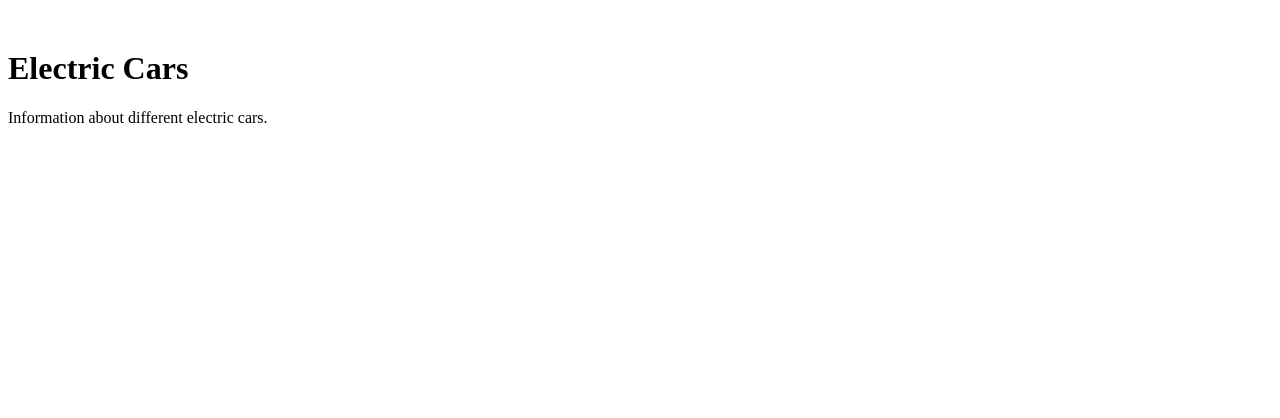
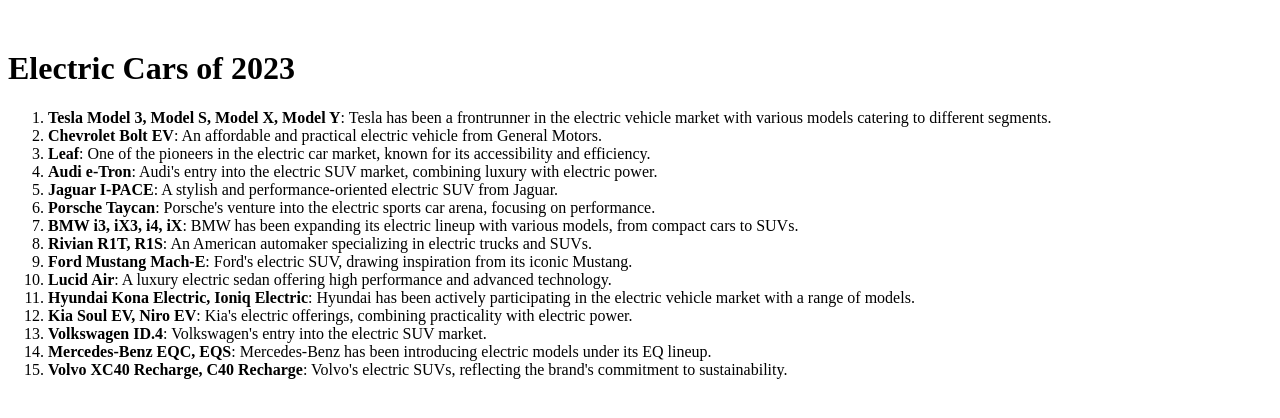
Before and after one commit to d-p1/Project-3-Group-3, a Flask app: page /cars in a window 1280 px wide. Shown: the top 418 px of the page. Run offline with Flask 3, Linux system fonts and the light colour scheme; some libraries are stand-ins or nearby versions.

Commit message:
updated cars

```diff
--- a/templates/cars.html
+++ b/templates/cars.html
@@ -1,6 +1,36 @@
 {% extends "base.html" %}
 
+
 {% block content %}
-<h1>Electric Cars</h1>
-<p>Information about different electric cars.</p>
+<body>
+<!-- Header -->
+<h1>Electric Cars of 2023</h1>
+
+<!-- Ordered List -->
+<ol>
+<p></p>
+    <li><b>Tesla Model 3, Model S, Model X, Model Y</b>: Tesla has been a frontrunner in the electric vehicle market with various models catering to different segments.</li>
+    <li><b>Chevrolet Bolt EV</b>: An affordable and practical electric vehicle from General Motors. </li>
+    <li><b>Leaf</b>: One of the pioneers in the electric car market, known for its accessibility and efficiency.</li>
+    <li><b>Audi e-Tron</b>: Audi's entry into the electric SUV market, combining luxury with electric power.</li>
+    <li><b>Jaguar I-PACE</b>: A stylish and performance-oriented electric SUV from Jaguar.</li>
+    <li><b>Porsche Taycan</b>: Porsche's venture into the electric sports car arena, focusing on performance.</li>
+    <li><b>BMW i3, iX3, i4, iX</b>: BMW has been expanding its electric lineup with various models, from compact cars to SUVs.</li>
+    <li><b>Rivian R1T, R1S</b>: An American automaker specializing in electric trucks and SUVs.</li>
+    <li><b>Ford Mustang Mach-E</b>: Ford's electric SUV, drawing inspiration from its iconic Mustang.</li>
+    <li><b>Lucid Air</b>: A luxury electric sedan offering high performance and advanced technology.</li>
+    <li><b>Hyundai Kona Electric, Ioniq Electric</b>: Hyundai has been actively participating in the electric vehicle market with a range of models.</li>
+    <li><b>Kia Soul EV, Niro EV</b>: Kia's electric offerings, combining practicality with electric power.</li>
+    <li><b>Volkswagen ID.4</b>: Volkswagen's entry into the electric SUV market.</li>
+    <li><b>Mercedes-Benz EQC, EQS</b>: Mercedes-Benz has been introducing electric models under its EQ lineup.</li>
+    <li><b>Volvo XC40 Recharge, C40 Recharge</b>: Volvo's electric SUVs, reflecting the brand's commitment to sustainability.</li>
+
+
+
+
+    </li>
+</ol>
+
+</body>
+
 {% endblock %}
```
